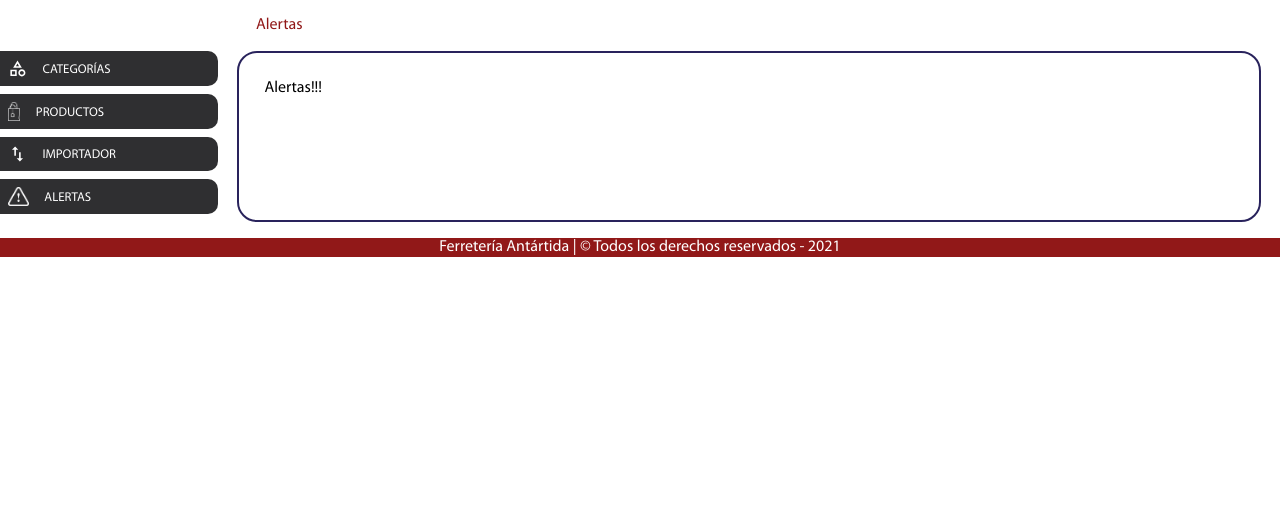
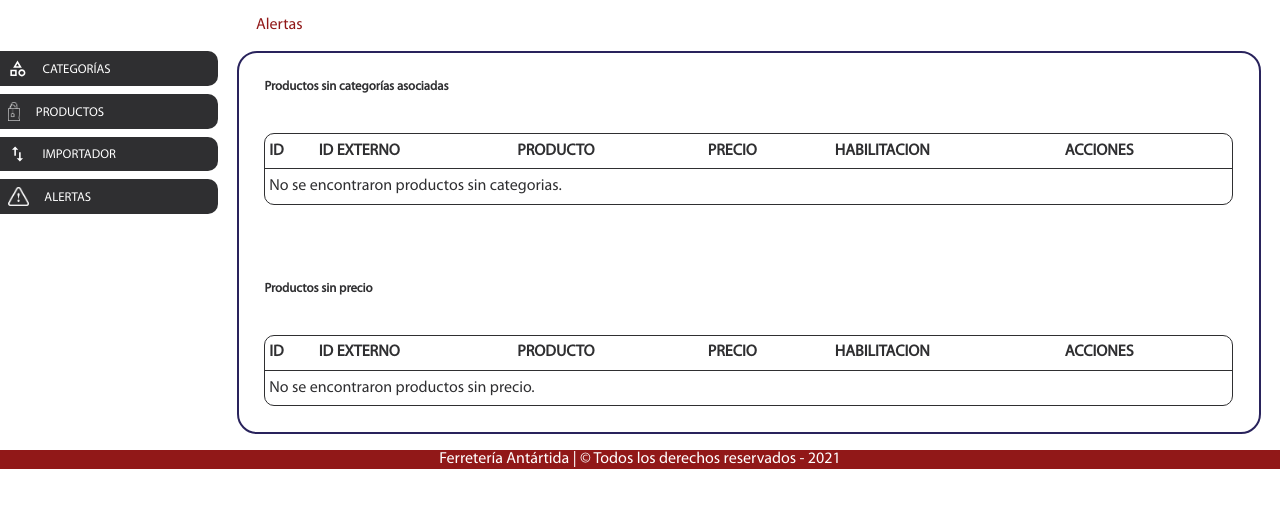
Before and after one commit to nicofracchia/antartida, a Symfony app: template templates/alertas/index.html.twig in a window 1280 px wide. Shown: the part 108-616 px from the top of the page. Run offline with Twig, Linux system fonts and the light colour scheme; the template is opened without the code that fills it, so the values that code supplies are empty; some libraries are stand-ins or nearby versions.

Commit message:
Alertas de productos sin precio o sin categorias asignadas

```diff
--- a/templates/alertas/index.html.twig
+++ b/templates/alertas/index.html.twig
@@ -6,6 +6,75 @@
 
 {% block contenido %}
 
-    Alertas!!!
+    <h1>Productos sin categorías asociadas</h1>
+    <br/><br/>
+    <table class="tablaListados">
+        <thead>
+            <tr>
+                <th>ID</th>
+                <th>ID EXTERNO</th>
+                <th>PRODUCTO</th>
+                <th>PRECIO</th>
+                <th>HABILITACION</th>
+                <th>ACCIONES</th>
+            </tr>
+        </thead>
+        <tbody>
+        {% for psc in productosSinCategorias %}
+            <tr>
+                <td>{{ psc.id }}</td>
+                <td>{{ psc.id_externo }}</td>
+                <td>{{ psc.nombre }}</td>
+                <td>${{ psc.precio|number_format(2, ',', '.') }}</td>
+                <td>{{ (psc.habilitado == 1) ? 'Habilitado' : 'Deshabilitado' }}</td>
+                <td>
+                    <a href="{{ path('productos_edit', {'id': psc.id}) }}">
+                        <img src="{{asset('images/iconos/editar_off.png')}}" alt="" />
+                    </a>
+                </td>
+            </tr>
+        {% else %}
+            <tr>
+                <td colspan="5">No se encontraron productos sin categorias.</td>
+            </tr>
+        {% endfor %}
+        </tbody>
+    </table>
+    <br/><br/><br/><br/>
+    <h1>Productos sin precio</h1>
+    <br/><br/>
+    <table class="tablaListados">
+        <thead>
+            <tr>
+                <th>ID</th>
+                <th>ID EXTERNO</th>
+                <th>PRODUCTO</th>
+                <th>PRECIO</th>
+                <th>HABILITACION</th>
+                <th>ACCIONES</th>
+            </tr>
+        </thead>
+        <tbody>
+        {% for psp in productosSinPrecio %}
+            <tr>
+                <td>{{ psp.id }}</td>
+                <td>{{ psp.id_externo }}</td>
+                <td>{{ psp.nombre }}</td>
+                <td>{{ psp.precio|number_format(2, ',', '.') }}</td>
+                <td>{{ (psp.habilitado == 1) ? 'Habilitado' : 'Deshabilitado' }}</td>
+                <td>
+                    <a href="{{ path('productos_edit', {'id': psp.id}) }}">
+                        <img src="{{asset('images/iconos/editar_off.png')}}" alt="" />
+                    </a>
+                </td>
+            </tr>
+        {% else %}
+            <tr>
+                <td colspan="5">No se encontraron productos sin precio.</td>
+            </tr>
+        {% endfor %}
+        </tbody>
+    </table>
+
 
 {% endblock %}
```
Also changed, not shown: src/Controller/AlertasController.php (+8 -2 lines), src/Repository/ProductosRepository.php (+19 -2 lines), templates/importador/index.html.twig (+4 -11 lines).
